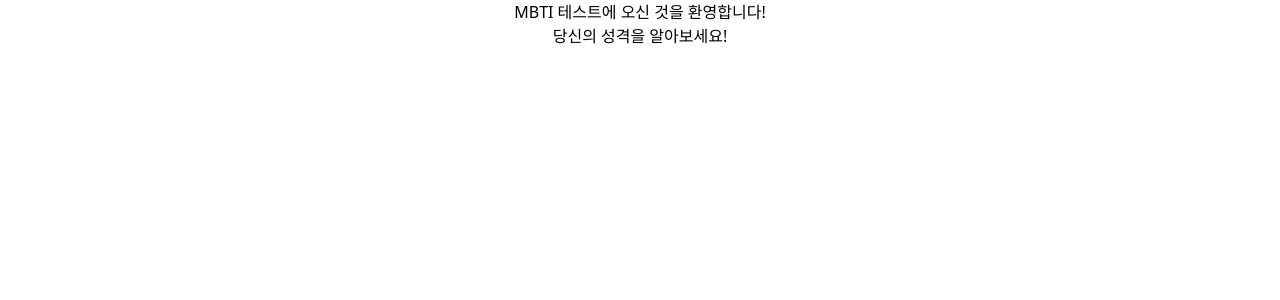
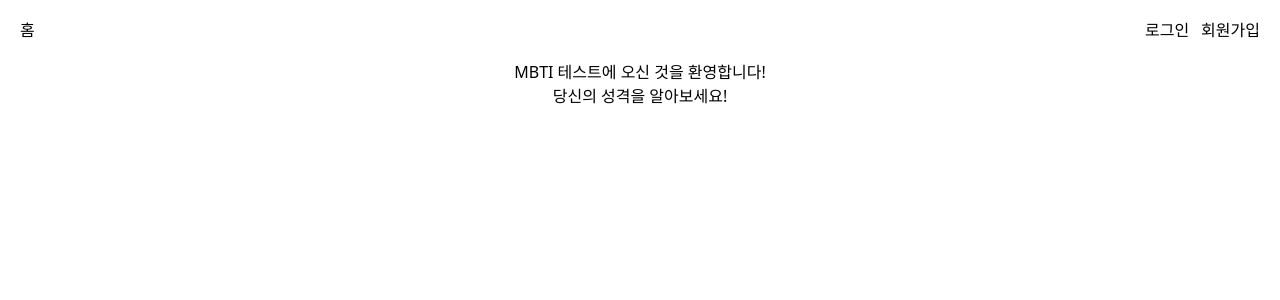
Before and after one commit to wjsehdud777/MBTI-test-refactoring, a React (Vite) app: page / in a window 1280 px wide. Shown: the top 300 px of the page. Built offline with nearby package versions, Linux system fonts and the light colour scheme.

Commit message:
Project: 레이아웃 컴포넌트 추가 및 App 컴포넌트에 적용: 사용자 인증 상태에 따른 네비게이션 추가

```diff
--- a/src/App.jsx
+++ b/src/App.jsx
@@ -4,11 +4,13 @@
 import SignUp from "./pages/Signup";
 import Profile from "./pages/Profile";
 import { useState } from "react";
+import Layout from "./components/Layout";
 
 const App = () => {
   const [user, setUser] = useState(null);
 
   return (
+    <Layout>
       <Routes>
         <Route path="/" element={<Home />} />
         <Route path="/signup" element={<SignUp />} />
@@ -18,6 +20,7 @@
         <Route path="/" element={<Home />} />
         <Route path="/" element={<Home />} />
       </Routes>
+    </Layout>
   );
 };
 
--- /dev/null
+++ b/src/components/Layout.jsx
@@ -0,0 +1,34 @@
+import { Link, useNavigate } from "react-router-dom";
+
+const Layout = ({ children, isAuthenticated, setUser }) => {
+  const navigate = useNavigate();
+
+  const handleLogout = () => {
+    setUser(null);
+    navigate("/");
+  };
+
+  return (
+    <div>
+      <nav className="flex items-center justify-between gap-5 h-[60px] px-5">
+        <Link to={"/"}>홈</Link>
+        {isAuthenticated ? (
+          <>
+            <Link to={"/"}>프로필</Link>
+            <Link to={"/"}>테스트</Link>
+            <Link to={"/"}>테스트 결과 목록</Link>
+            <Link to={"/"}>로그아웃</Link>
+          </>
+        ) : (
+          <div className="flex gap-3">
+            <Link to={"/"}>로그인</Link>
+            <Link to={"/"}>회원가입</Link>
+          </div>
+        )}
+      </nav>
+      <main>{children}</main>
+    </div>
+  );
+};
+
+export default Layout;
```
Lines whose indentation alone changed are shown as unchanged.
